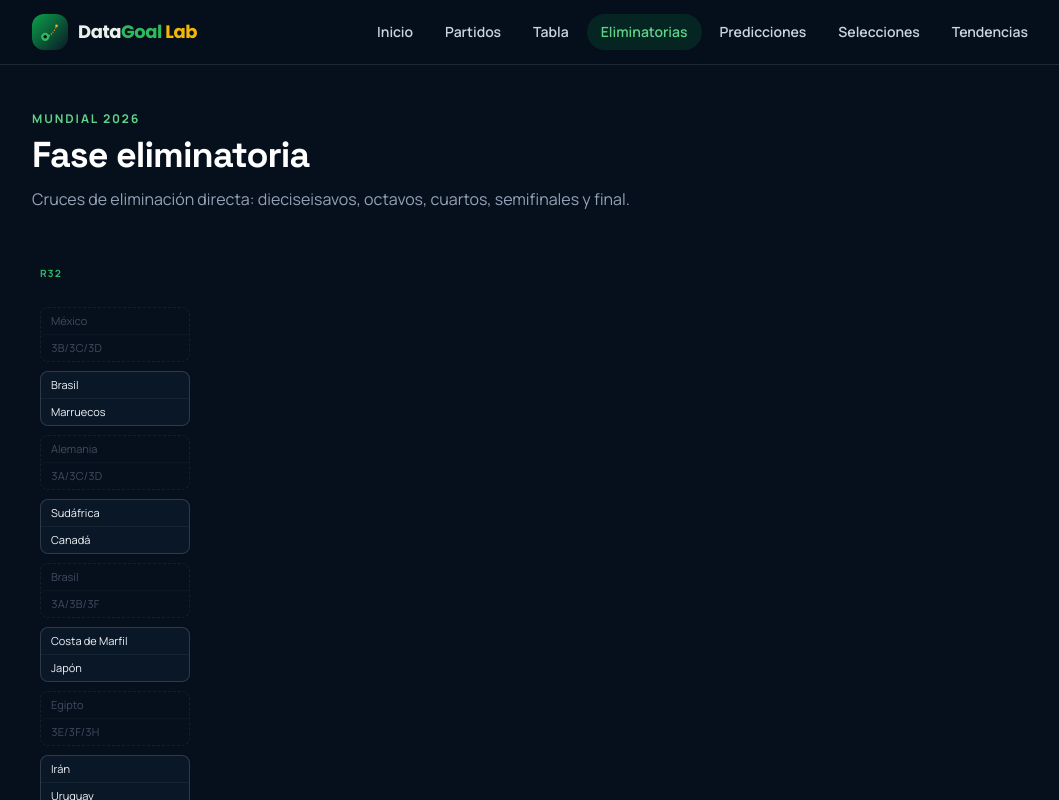
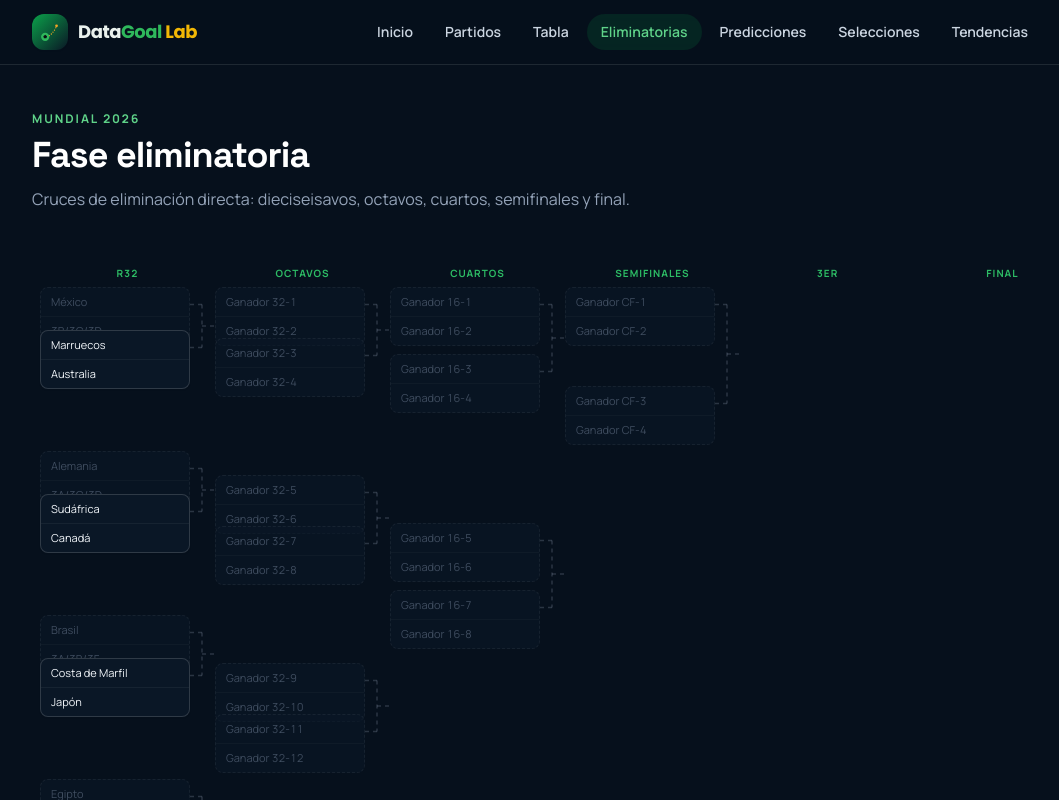
Before and after one commit to hugoandri/CLPAGWLDCP, a Next.js app: page /eliminatorias in a window 1280 px wide. Shown: the top 800 px of the page, without its empty margins (20-1079 px from the left). Built offline with nearby package versions, Linux system fonts and the light colour scheme.

Commit message:
fix: bracket now shows all rounds with connector lines between pairs

```diff
--- a/app/eliminatorias/page.tsx
+++ b/app/eliminatorias/page.tsx
@@ -8,18 +8,15 @@ import { groups } from "@/data/groups";
 import { computeStandings } from "@/lib/utils";
 import { knockoutRounds as rawKnockoutRounds, type KnockoutMatch, type KnockoutRound } from "@/data/knockout";
 import { getTeam } from "@/data/teams";
-import Flag from "@/components/Flag";
 
 export const dynamic = "force-dynamic";
 
 export const metadata: Metadata = {
   title: "Eliminatorias Mundial 2026: fase final, cruces y bracket",
-  description:
-    "Cuadro de eliminación directa del Mundial 2026: dieciseisavos, octavos, cuartos, semifinales y final. Resultados en vivo y próximos cruces.",
+  description: "Cuadro de eliminación directa del Mundial 2026: dieciseisavos, octavos, cuartos, semifinales y final.",
   alternates: { canonical: "/eliminatorias" },
 };
 
-// Compute which teams qualify from each group (top 2)
 function getQualifiedTeams() {
   const qualified: Record<string, { position: number; teamSlug: string }[]> = {};
   for (const group of groups) {
@@ -31,83 +28,67 @@ function getQualifiedTeams() {
   return qualified;
 }
 
-// Build R32 matchups from group standings
+function resolveLabel(slug: string | null, defaultLabel: string): string {
+  if (!slug) return defaultLabel;
+  const team = getTeam(slug);
+  return team?.name ?? defaultLabel;
+}
+
+// Build proper R32 from group standings
 function buildR32(qualified: ReturnType<typeof getQualifiedTeams>): KnockoutMatch[] {
-  // For 48 teams (12 groups of 4): top 2 from each group + 8 best 3rd places = 32 teams
-  // Standard R32 pairing based on group position
-  const pairings: { home: string; away: string }[] = [
-    { home: "1A", away: "3B/3C/3D" },
-    { home: "1C", away: "2C/2D" },
-    { home: "1E", away: "3A/3C/3D" },
-    { home: "2A", away: "2B" },
-    { home: "1C", away: "3A/3B/3F" },
-    { home: "2E", away: "2F" },
-    { home: "1G", away: "3E/3F/3H" },
-    { home: "2G", away: "2H" },
-    { home: "1B", away: "3A/3E/3F" },
-    { home: "2I", away: "2J" },
-    { home: "1K", away: "3G/3H/3I" },
-    { home: "2K", away: "2L" },
-    { home: "1D", away: "3B/3C/3F" },
-    { home: "2E", away: "2F" },
-    { home: "1I", away: "3J/3K/3L" },
-    { home: "2I", away: "2J" },
+  const pairings = [
+    ["1A", "3B/3C/3D"], ["2C", "2D"],
+    ["1E", "3A/3C/3D"], ["2A", "2B"],
+    ["1C", "3A/3B/3F"], ["2E", "2F"],
+    ["1G", "3E/3F/3H"], ["2G", "2H"],
+    ["1B", "3A/3E/3F"], ["2I", "2J"],
+    ["1K", "3G/3H/3I"], ["2K", "2L"],
+    ["1D", "3B/3C/3F"], ["2E", "2F"],
+    ["1I", "3J/3K/3L"], ["2I", "2J"],
   ];
 
-  return pairings.map((p, i) => {
-    const homePos = p.home;
-    const groupId1 = homePos.slice(-1);
-    const pos1 = parseInt(homePos.charAt(0));
-    const groupTeams1 = qualified[groupId1] || [];
-    const homeTeam = groupTeams1.find((t) => t.position === pos1);
-    const homeLabel = homeTeam ? (getTeam(homeTeam.teamSlug)?.name ?? `1° Grupo ${groupId1}`) : `1° Grupo ${groupId1}`;
+  return pairings.map(([homePos, awayLabel], i) => {
+    const g1 = homePos.slice(-1);
+    const p1 = parseInt(homePos.charAt(0));
+    const homeTeam = (qualified[g1] || []).find((t) => t.position === p1);
+    const homeSlug = homeTeam?.teamSlug ?? null;
+    const homeLabel = resolveLabel(homeSlug, `${p1}° Grupo ${g1}`);
 
-    const awayLabel = p.away;
-    // Try to find the specific team for the away slot
-    // For "2C/2D" style, check both groups
-    const awayParts = p.away.split("/");
-    let awayTeamSlug: string | null = null;
+    const awayParts = awayLabel.split("/");
+    let awaySlug: string | null = null;
     for (const part of awayParts) {
       const g = part.slice(-1);
-      const pos = part.charAt(0) === "3" ? 3 : 2;
-      const groupTeams = qualified[g] || [];
-      // For position 3, we need best 3rd places - simplified
-      const t = groupTeams.find((t) => t.position === pos);
-      if (t) { awayTeamSlug = t.teamSlug; break; }
+      const pos = parseInt(part.charAt(0));
+      const t = (qualified[g] || []).find((t) => t.position === pos);
+      if (t) { awaySlug = t.teamSlug; break; }
     }
-    const resolvedAway = awayTeamSlug ? (getTeam(awayTeamSlug)?.name ?? awayLabel) : awayLabel;
+    const resolvedAway = resolveLabel(awaySlug, awayLabel);
 
     return {
       slug: `r32-${i + 1}`,
       round: "dieciseisavos" as const,
       roundLabel: "Dieciseisavos de final",
-      homeSlug: homeTeam?.teamSlug ?? null,
-      awaySlug: awayTeamSlug,
+      homeSlug,
+      awaySlug,
       homeLabel,
       awayLabel: resolvedAway,
-      status: (homeTeam && awayTeamSlug ? "upcoming" : "placeholder") as "upcoming" | "placeholder",
+      status: (homeTeam && awaySlug ? "upcoming" : "placeholder") as "upcoming" | "placeholder",
+      date: undefined,
+      time: undefined,
+      stadium: undefined,
+      city: undefined,
     };
   });
-}
-
-function hasRealMatches(round: KnockoutRound): boolean {
-  return round.matches.some((m) => m.status !== "placeholder" && m.homeSlug !== null);
 }
 
 export default function EliminatoriasPage() {
   const qualified = getQualifiedTeams();
   const r32 = buildR32(qualified);
 
-  // Replace the first round with computed data
   const rounds = rawKnockoutRounds.map((r) => {
-    if (r.id === "dieciseisavos") {
-      return { ...r, matches: r32 };
-    }
+    if (r.id === "dieciseisavos") return { ...r, matches: r32 };
     return r;
   });
-
-  const visibleRounds = rounds.filter(hasRealMatches);
-  const futureRounds = rounds.filter((r) => !hasRealMatches(r));
 
   const jsonLd = collectionPageJsonLd({
     name: "Eliminatorias Mundial 2026",
@@ -123,45 +104,7 @@ export default function EliminatoriasPage() {
         title="Fase eliminatoria"
         description="Cruces de eliminación directa: dieciseisavos, octavos, cuartos, semifinales y final."
       />
-
-      {visibleRounds.length > 0 ? (
-        <KnockoutBracket rounds={visibleRounds} />
-      ) : (
-        <div className="card p-10 text-center">
-          <p className="text-lg font-semibold text-navy dark:text-slate-100">
-            La fase de grupos aún está en curso
-          </p>
-          <p className="mt-2 text-sm text-slate-500">
-            Los cruces de eliminación directa se definirán cuando finalice la fase de grupos.
-            Mientras tanto, seguí la tabla de posiciones en{" "}
-            <Link href="/tabla" className="text-pitch-600 hover:underline dark:text-pitch-400">
-              Tabla de grupos
-            </Link>.
-          </p>
-        </div>
-      )}
-
-      {futureRounds.length > 0 && (
-        <section className="mt-10">
-          <h2 className="section-title mb-4 text-xl">Próximas rondas</h2>
-          <div className="grid gap-6 md:grid-cols-2 lg:grid-cols-3">
-            {futureRounds.map((round) => (
-              <div key={round.id} className="card p-5">
-                <h3 className="font-display text-base font-bold text-navy dark:text-slate-100">
-                  {round.label}
-                </h3>
-                <p className="mt-1 text-sm text-slate-400">
-                  {round.matches.length} partido{round.matches.length !== 1 ? "s" : ""}
-                </p>
-                <p className="mt-2 text-xs text-slate-500">
-                  Se define cuando avance la fase de grupos
-                </p>
-              </div>
-            ))}
-          </div>
-        </section>
-      )}
-
+      <KnockoutBracket rounds={rounds} />
       <section className="mt-10 flex flex-wrap gap-3 border-t border-slate-200 pt-8 dark:border-white/10">
         <Link href="/tabla" className="btn-ghost text-sm">Ver tabla de grupos</Link>
         <Link href="/partidos" className="btn-ghost text-sm">Calendario de partidos</Link>
--- a/components/KnockoutBracket.tsx
+++ b/components/KnockoutBracket.tsx
@@ -1,6 +1,5 @@
 import { knockoutRounds as fallbackRounds } from "@/data/knockout";
 import type { KnockoutRound, KnockoutMatch } from "@/data/knockout";
-import Link from "next/link";
 import { cn } from "@/lib/utils";
 
 interface KnockoutBracketProps {
@@ -8,116 +7,138 @@ interface KnockoutBracketProps {
   rounds?: KnockoutRound[];
 }
 
+// ─── Team label row ───
 function TeamLabel({ name, score, winner, gray }: { name: string; score?: number; winner?: boolean; gray?: boolean }) {
   return (
-    <div
-      className={cn(
-        "flex items-center justify-between gap-1 rounded px-2.5 py-1.5 text-[11px] leading-tight",
-        gray && "text-slate-400 dark:text-slate-500",
-        winner && "font-bold",
-      )}
-      style={winner ? { background: "rgba(47, 184, 92, 0.12)", color: "#166534" } : {}}
-    >
+    <div className={cn("flex items-center justify-between gap-1 rounded px-2.5 py-[7px] text-[11px] leading-tight", gray && "text-slate-400 dark:text-slate-500", winner && "font-bold")} style={winner ? { background: "rgba(47, 184, 92, 0.12)", color: "#166534" } : {}}>
       <span className="truncate">{name}</span>
       {score !== undefined && <span className="shrink-0 tabular-nums font-bold">{score}</span>}
     </div>
   );
 }
 
+// ─── Single match card ───
 function MatchCard({ match }: { match: KnockoutMatch }) {
   const hasScore = match.status === "finished" && match.homeScore !== undefined;
   const homeWon = hasScore && (match.homeScore ?? 0) > (match.awayScore ?? 0);
   const awayWon = hasScore && (match.awayScore ?? 0) > (match.homeScore ?? 0);
   const isPlaceholder = match.status === "placeholder";
-  const isTbd = isPlaceholder || match.homeLabel.startsWith("Ganador") || match.homeLabel.startsWith("Perdedor") || /^[123]°/.test(match.homeLabel);
+  const isTbd = isPlaceholder || /^[123]°/.test(match.homeLabel) || match.homeLabel.startsWith("Ganador") || match.homeLabel.startsWith("Perdedor");
 
   return (
-    <Link
-      href={match.homeSlug ? `/partidos/${match.slug}` : "#"}
-      className={cn(
-        "block w-[150px] shrink-0 overflow-hidden rounded-lg border",
-        isPlaceholder
-          ? "border-dashed border-slate-200 dark:border-white/10"
-          : "border-slate-200 bg-white shadow-sm dark:border-white/15 dark:bg-navy-900",
-        isTbd ? "opacity-60" : "hover:shadow-md transition-shadow",
-      )}
-    >
+    <div className={cn("w-[150px] shrink-0 overflow-hidden rounded-lg border bg-white dark:bg-navy-900", isPlaceholder ? "border-dashed border-slate-200 dark:border-white/10" : "border-slate-200 shadow-sm dark:border-white/15", isTbd && "opacity-60")}>
       <TeamLabel name={match.homeLabel} score={hasScore ? match.homeScore : undefined} winner={homeWon} gray={isTbd} />
       <div className="h-px bg-slate-100 dark:bg-white/5" />
       <TeamLabel name={match.awayLabel} score={hasScore ? match.awayScore : undefined} winner={awayWon} gray={isTbd} />
-    </Link>
+    </div>
   );
 }
 
+// ─── Bracket pair: two matches in round N, with connector to round N+1 ───
+function BracketPair({
+  topMatch,
+  bottomMatch,
+  spacing, // vertical gap between top and bottom match in px
+  pairWidth, // width reserved for connector in px
+}: {
+  topMatch: KnockoutMatch;
+  bottomMatch?: KnockoutMatch;
+  spacing: number;
+  pairWidth: number;
+}) {
+  const matchHeight = 35; // ~ 2 rows of 17.5px each
+  const pairHeight = matchHeight * 2 + spacing;
+  const midY = pairHeight / 2;
+  const matchRight = 150;
+  const junctionX = matchRight + 12;
+  const hasTeams = topMatch.status !== "placeholder" && !/^[123]°/.test(topMatch.homeLabel);
+  const dash = topMatch.status === "placeholder" ? 4 : 0;
+  const opacity = hasTeams ? 0.8 : 0.25;
+
+  return (
+    <div className="relative" style={{ height: pairHeight }}>
+      {/* Top match */}
+      <div className="absolute left-0 top-0 z-10">
+        <MatchCard match={topMatch} />
+      </div>
+
+      {/* Bottom match */}
+      {bottomMatch && (
+        <div className="absolute left-0 z-10" style={{ top: matchHeight + spacing }}>
+          <MatchCard match={bottomMatch} />
+        </div>
+      )}
+
+      {/* Connector to next round */}
+      <svg className="absolute z-0" style={{ left: 0, top: 0, width: pairWidth, height: pairHeight, pointerEvents: "none" }}>
+        {/* Horizontal line from top match */}
+        <line x1={matchRight} y1={matchHeight / 2} x2={junctionX} y2={matchHeight / 2} stroke="#94a3b8" strokeWidth="1.5" strokeDasharray={dash > 0 ? `${dash},${dash}` : undefined} opacity={opacity} />
+        {/* Horizontal line from bottom match */}
+        <line x1={matchRight} y1={pairHeight - matchHeight / 2} x2={junctionX} y2={pairHeight - matchHeight / 2} stroke="#94a3b8" strokeWidth="1.5" strokeDasharray={dash > 0 ? `${dash},${dash}` : undefined} opacity={opacity} />
+        {/* Vertical connector line */}
+        <line x1={junctionX} y1={matchHeight / 2} x2={junctionX} y2={pairHeight - matchHeight / 2} stroke="#94a3b8" strokeWidth="1.5" strokeDasharray={dash > 0 ? `${dash},${dash}` : undefined} opacity={opacity} />
+        {/* Horizontal arm going right to next round */}
+        <line x1={junctionX} y1={midY} x2={junctionX + 12} y2={midY} stroke="#94a3b8" strokeWidth="1.5" strokeDasharray={dash > 0 ? `${dash},${dash}` : undefined} opacity={opacity} />
+      </svg>
+    </div>
+  );
+}
+
+// ─── Main bracket component ───
 export default function KnockoutBracket({ className, rounds }: KnockoutBracketProps) {
   const data = rounds ?? fallbackRounds;
   const visibleRounds = data.filter((r) => r.matches.length > 0);
+  if (visibleRounds.length === 0) return <div className={cn("card p-8 text-center text-slate-500", className)}>No hay partidos disponibles.</div>;
 
-  if (visibleRounds.length === 0) {
-    return <div className={cn("card p-8 text-center text-slate-500", className)}>No hay partidos disponibles.</div>;
-  }
-
-  // Build bracket using a flat grid approach
-  // Layout: columns are rounds, rows are team slots
-  // R32: 32 team slots (16 matches), R16: 16 slots (8 matches), QF: 8 slots (4 matches), SF: 4 slots (2 matches), Final: 2 slots (1 match)
-  const rowCount = 32;
-
-  // Helper: position a match within the grid rows
-  // For round r (0-indexed), match m (0-indexed), row span = 2^(r+1)
-  // Start row = m * 2^(r+1) + 1
+  // Calculate spacing: each round doubles the gap between pairs
+  // R32: match pairs have 12px gap between top and bottom
+  // R16: 28px gap
+  // QF: 60px gap
+  // SF: 124px gap
+  // Final: 252px gap (but only 1 match, no pair needed)
 
   return (
     <div className={cn("overflow-x-auto pb-4", className)}>
-      <div className="inline-flex gap-3 p-2" style={{ minWidth: 600 }}>
+      <div className="inline-flex gap-0 p-2" style={{ minWidth: visibleRounds.length * 190, minHeight: 600 }}>
         {visibleRounds.map((round, rIdx) => {
-          const span = Math.pow(2, rIdx + 1); // rows per match: 2, 4, 8, 16, 32
+          const pairGap = Math.pow(2, rIdx) * 8; // R32: 8, R16: 16, QF: 32, SF: 64, Final: 128
+          const pairHeight = 35 * 2 + pairGap; // matchHeight * 2 + gap
+
+          // For the final (1 match), just center it
+          if (round.matches.length === 1) {
+            return (
+              <div key={round.id} className="flex shrink-0 flex-col items-center" style={{ width: 175 }}>
+                <div className="mb-2 text-center" style={{ height: 20 }}>
+                  <span className="text-[10px] font-bold uppercase tracking-widest text-pitch-600 dark:text-pitch-400">{shortLabel(round.label)}</span>
+                </div>
+                <div className="flex items-center" style={{ height: pairHeight * (round.matches.length - 1 + 1) / 1, marginTop: pairHeight * 3 }}>
+                  <MatchCard match={round.matches[0]} />
+                </div>
+              </div>
+            );
+          }
 
           return (
-            <div key={round.id} className="flex shrink-0 flex-col">
-              <div className="mb-2 text-center">
-                <span className="text-[10px] font-bold uppercase tracking-widest text-pitch-600 dark:text-pitch-400">
-                  {shortLabel(round.label)}
-                </span>
+            <div key={round.id} className="flex shrink-0 flex-col" style={{ width: 175 }}>
+              {/* Round label */}
+              <div className="mb-2 text-center" style={{ height: 20 }}>
+                <span className="text-[10px] font-bold uppercase tracking-widest text-pitch-600 dark:text-pitch-400">{shortLabel(round.label)}</span>
               </div>
 
-              <div className="relative" style={{ height: `${rowCount * 32}px` }}>
-                {round.matches.map((match, mIdx) => {
-                  const top = mIdx * span * 32 + (span * 16 - 16);
-
-                  // Connector lines to next round (for all rounds except the last)
-                  const connectorRight = rIdx < visibleRounds.length - 1;
-                  const isTopOfPair = mIdx % 2 === 0;
-                  const connectorHeight = span * 32;
+              {/* Pairs stacked vertically */}
+              <div className="flex flex-col" style={{ gap: pairGap * 2 + 70 }}>
+                {Array.from({ length: Math.ceil(round.matches.length / 2) }, (_, pairIdx) => {
+                  const topMatch = round.matches[pairIdx * 2];
+                  const bottomMatch = round.matches[pairIdx * 2 + 1];
 
                   return (
-                    <div key={match.slug}>
-                      {/* Connector lines */}
-                      {connectorRight && !(match.status === "placeholder" && match.homeLabel.startsWith("Ganador")) && (
-                        <svg
-                          className="absolute z-0"
-                          style={{ left: 154, top: top + 16, width: 30, height: connectorHeight }}
-                        >
-                          {/* Horizontal line from match */}
-                          <line x1="0" y1="0" x2={isTopOfPair ? 15 : 15} y2="0" stroke="#94a3b8" strokeWidth="1" />
-                          {/* Vertical line going down (top match) or up (bottom match) */}
-                          <line x1="15" y1={isTopOfPair ? 0 : -connectorHeight} x2="15" y2={isTopOfPair ? connectorHeight : 0} stroke="#94a3b8" strokeWidth="1" />
-                          {/* Horizontal line to next round (only top match draws the full connector) */}
-                          {isTopOfPair && <line x1="15" y1={connectorHeight} x2="30" y2={connectorHeight} stroke="#94a3b8" strokeWidth="1" />}
-                        </svg>
-                      )}
-
-                      {/* Match card */}
-                      <div className="absolute left-0 z-10 flex items-center gap-3" style={{ top: top }}>
-                        <MatchCard match={match} />
-                        {/* Arrow to next round */}
-                        {connectorRight && (
-                          <div className="flex items-center">
-                            <div className="h-px w-3 bg-slate-300 dark:bg-slate-600" />
-                            <div className="h-2 w-2 rotate-45 border-r-2 border-t-2 border-slate-300 dark:border-slate-600" />
-                          </div>
-                        )}
-                      </div>
-                    </div>
+                    <BracketPair
+                      key={topMatch.slug}
+                      topMatch={topMatch}
+                      bottomMatch={bottomMatch}
+                      spacing={pairGap}
+                      pairWidth={175}
+                    />
                   );
                 })}
               </div>
@@ -131,12 +152,9 @@ export default function KnockoutBracket({ className, rounds }: KnockoutBracketPr
 
 function shortLabel(label: string): string {
   const map: Record<string, string> = {
-    "Dieciseisavos de final": "R32",
-    "Octavos de final": "Octavos",
-    "Cuartos de final": "Cuartos",
-    "Semifinales": "Semifinales",
-    "Tercer puesto": "3er Puesto",
-    "Final": "Final",
+    "Dieciseisavos de final": "R32", "Octavos de final": "Octavos",
+    "Cuartos de final": "Cuartos", "Semifinales": "Semifinales",
+    "Tercer puesto": "3er", "Final": "Final",
   };
   return map[label] || label;
 }
```
